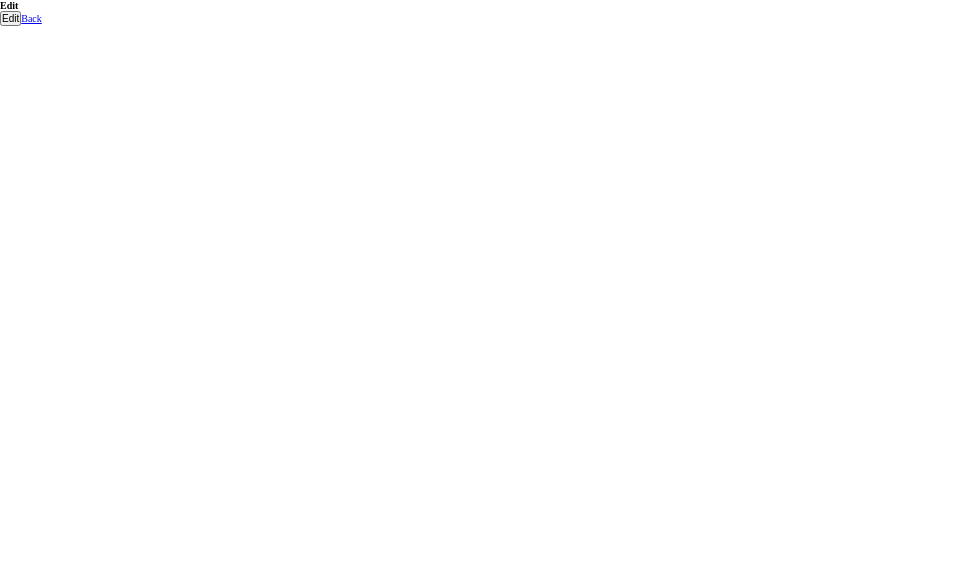
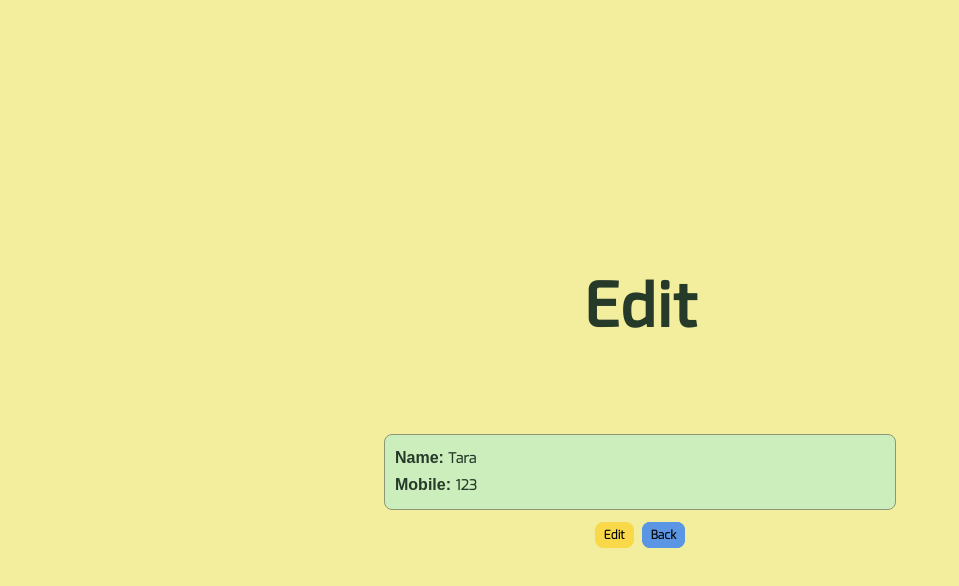
Before and after one commit to MohsenFarrokhi/dashboard, a React (Vite) app in the folder vite-project/: page /edit/4 in a window 1280 px wide. Shown: the top 586 px of the page, without its empty margins (0-959 px from the left). Built offline with nearby package versions, Linux system fonts and the light colour scheme; data requests are answered from the project's data file.

Commit message:
Add: make styles and css ContactDetail.jsx

```diff
--- a/vite-project/db/db.json
+++ b/vite-project/db/db.json
@@ -3,7 +3,7 @@
     {
       "id": 4,
       "name": "Tara",
-      "number": "09015432109"
+      "number": "123"
     },
     {
       "id": 5,
@@ -19,6 +19,11 @@
       "name": "Mohsen",
       "number": "21314124",
       "id": 7
+    },
+    {
+      "name": "Mohsen",
+      "number": "6133351",
+      "id": 8
     }
   ]
 }
--- a/vite-project/src/ContactDetail.jsx
+++ b/vite-project/src/ContactDetail.jsx
@@ -1,7 +1,7 @@
 const ContactDetail = () => {
     return(
         <div>
-            1
+
         </div>
     )
 }
--- a/vite-project/src/ContactEdit.jsx
+++ b/vite-project/src/ContactEdit.jsx
@@ -1,6 +1,7 @@
 import {useEffect, useState} from "react";
 import axios from "axios";
 import {Link, useParams} from "react-router-dom";
+import './styles/ContactEdit.css'
 
 const CONTACTS_API = "http://localhost:3000/contacts";
 
@@ -22,29 +23,59 @@ export const ContactEdit = () => {
     if (!contacts) {
         return <div>Loading...</div>
     }
+    const handleSubmit = (e) => {
+        e.preventDefault();
 
+        const updatePhone = {...contacts, number};
+
+        axios.put(`${CONTACTS_API}/${id}`, updatePhone)
+            .then(response => {
+                setContacts(response.data);
+                setEdit(false);
+            })
+            .catch(error => {
+                console.log(error);
+            })
+    }
 
     return (
-        <div>
-            <div className="header">
-                <h1>Edit</h1>
+        <div className="container">
+            <div className="header_Home">
+                <h1 className="header_Home-text">Edit</h1>
             </div>
+            <div className="EditForm">
+                <p className="EditForm_head">Name: <span>{contacts.name}</span></p>
 
+                <p className="EditForm_head">Mobile: <span>{contacts.number}</span></p>
+
+            </div>
             {edit ? (
-                <form>
+                <form onSubmit={handleSubmit}
+                className="form_Edit">
                     <input
+                        className="name_Form"
                         value={number}
                         type="tel"
-                        onChange={(e) => setNumber(e.target.value)}/>
-                    <button type="submit"></button>
+                        onChange={(data) => setNumber(data.target.value)}/>
+                    <button
+                        type="submit"
+                        className="SubmitBtn"
+                    >Submit
+                    </button>
                     <div onClick={() => setEdit(false)}></div>
                 </form>
             ) : (
                 <div>
-                    <button onClick={() => setEdit(true)}>
-                        Edit
+                    <button
+                        onClick={() => setEdit(true)}
+                        className="EditBtn"
+                    >Edit
                     </button>
-                    <Link to="/">Back</Link>
+                    <Link
+                        to="/"
+                        className="BackBtn"
+                    >Back
+                    </Link>
                 </div>
             )}
         </div>
--- a/vite-project/src/Home.jsx
+++ b/vite-project/src/Home.jsx
@@ -9,9 +9,10 @@ const Home = () => {
         navigate("/new-contact");
     }
     return (
-        <div className="container">
+        <div className="containers">
             <div className="header_Home">
                 <h1 className="header_Home-text">Dashboard</h1>
+
                 <button
                     className="btn_Form"
                     onClick={handleClick}
--- a/vite-project/src/index.css
+++ b/vite-project/src/index.css
@@ -10,4 +10,5 @@
     height: 100vh;
     background: #F2EE9D;
     flex-direction: column;
+    align-items: center;
 }
--- /dev/null
+++ b/vite-project/src/styles/ContactEdit.css
@@ -0,0 +1,81 @@
+.header_Home {
+    display: flex;
+    flex-direction: column;
+    padding: 10px;
+    color: #263A29;
+    align-items: center;
+    text-align: center;
+    margin-bottom: 60px;
+}
+
+.EditForm {
+    display: flex;
+    flex-direction: column;
+    justify-content: space-evenly;
+    color: #263A29;
+    margin: 12px 0;
+    border: 1px solid #8E9775;
+    border-radius: 8px;
+    background-color: #CCEEBC;
+    padding: 10px;
+    width: 40%
+}
+
+.EditForm_head {
+    font-family: 'Exo2', sans-serif;
+    font-size: 16px;
+    font-weight: bold;
+    margin: 4px 0;
+}
+
+span {
+    font-size: 14px;
+    font-family: 'Exo', sans-serif;
+    font-weight: bold;
+}
+
+.BackBtn {
+    text-decoration: none;
+    font-weight: bold;
+    font-size: 12px;
+    margin-left: 8px;
+    background: #5A96E3;
+    color: black;
+    padding: 4px 8px;
+    border-radius: 8px;
+    border: 1px solid #5A96E3;
+    font-family: 'Exo', sans-serif;
+    transition: 0.3s;
+    cursor: pointer;
+}
+
+.BackBtn:hover{
+    background: #11009E;
+    border: 1px solid #11009E;
+    color: white;
+}
+
+.SubmitBtn {
+    padding: 4px 8px;
+    border-radius: 8px;
+    margin-left: 4px;
+    height: 30px;
+    border: 1px solid #AA77FF;
+    background: #AA77FF;
+    color: #2B2730;
+    font-weight: bold;
+    font-size: 14px;
+    font-family: 'Exo', sans-serif;
+    transition: 0.3s;
+    cursor: pointer;
+}
+
+.SubmitBtn:hover{
+    background: #40128B;
+    border: 1px solid #40128B;
+    color: white;
+}
+
+.form_Edit{
+    display: flex;
+}
--- a/vite-project/src/styles/ContactForm.css
+++ b/vite-project/src/styles/ContactForm.css
@@ -1,13 +1,10 @@
-
-
 .name_Form {
     border-radius: 8px;
     border: 1px solid gray;
     padding: 4px 8px;
     margin-bottom: 8px;
     font-family: 'Exo 2', sans-serif;
-    font-size: 12px;
-
+    font-size: 16px;
     width: 220px;
     height: 30px;
 }
--- a/vite-project/src/styles/Home.css
+++ b/vite-project/src/styles/Home.css
@@ -19,3 +19,12 @@
     background: #3D8361;
     font-weight: bold;
 }
+
+.containers {
+    display: flex;
+    justify-content: center;
+    height: 100vh;
+    background: #F2EE9D;
+    flex-direction: column;
+    align-items: normal!important;
+}
```
